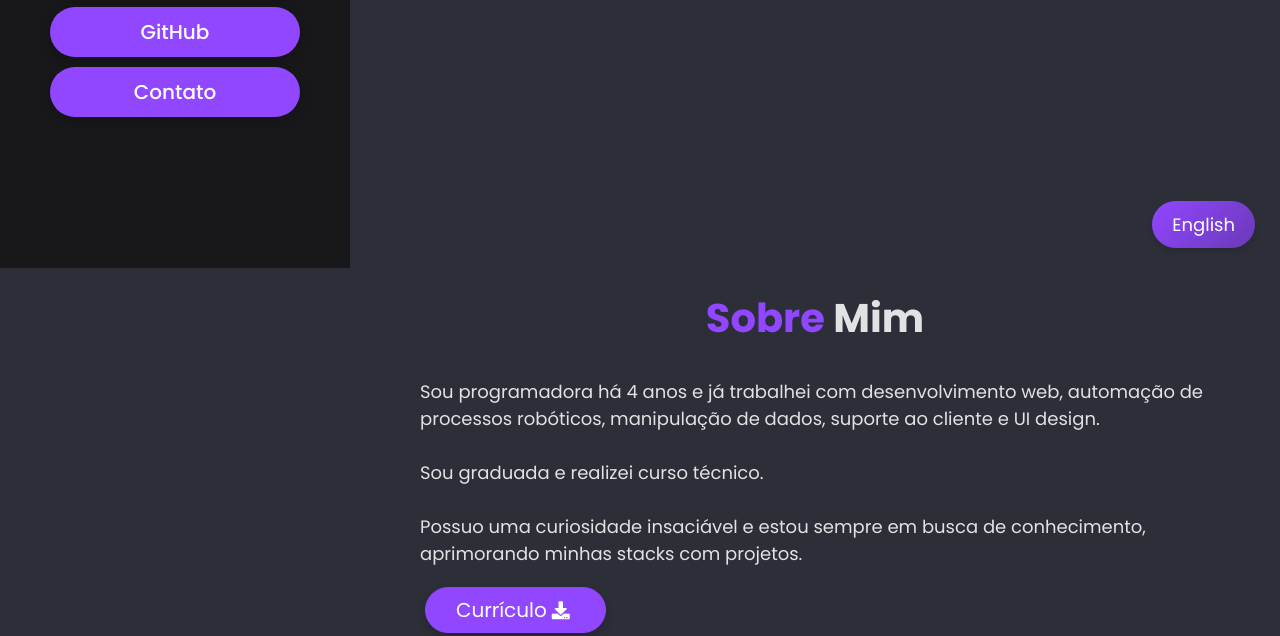
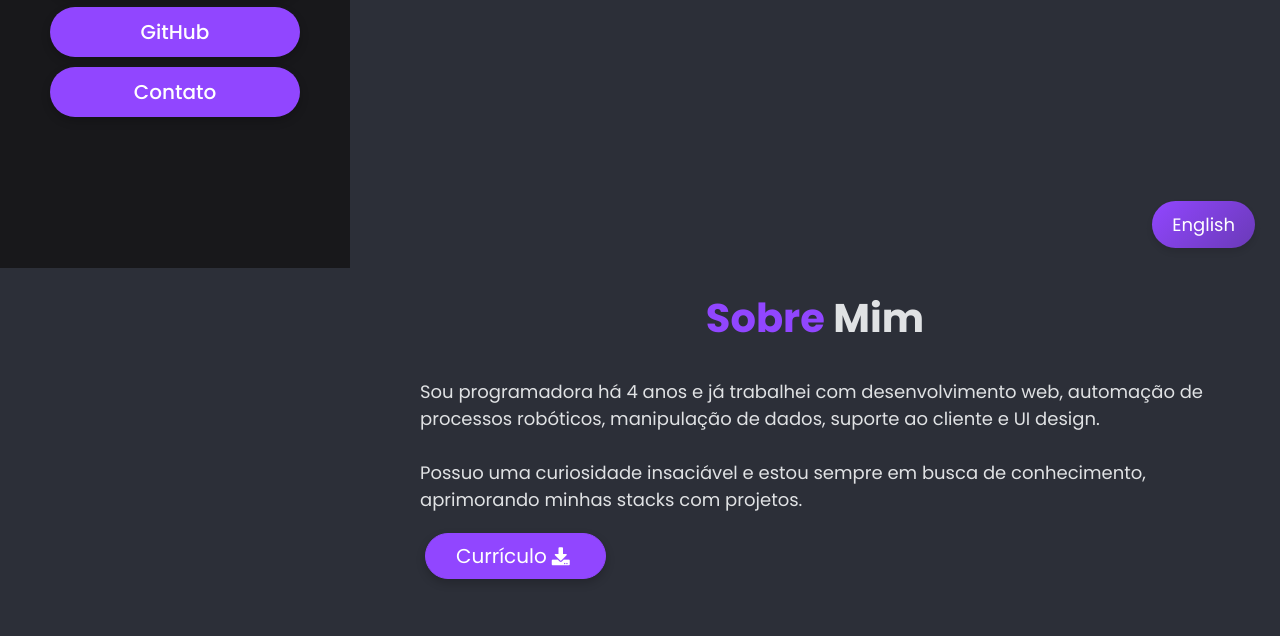
Before and after one commit to rebekafarias/portfolio, a website: page index.html in a window 1280 px wide. Shown: the part 532-1168 px from the top of the page. Drawn offline with Linux system fonts and the light colour scheme; no server answers.

Commit message:
Update index.html

```diff
--- a/index.html
+++ b/index.html
@@ -49,7 +49,7 @@
         <div class="row">
             <div class="info">
                 <h3>Sou programadora há 4 anos e já trabalhei com desenvolvimento web, automação de processos robóticos, manipulação
-                    de dados, suporte ao cliente e UI design. <br><br> Sou graduada e realizei curso técnico. <br><br> Possuo uma
+                    de dados, suporte ao cliente e UI design. <br><br> Possuo uma
                     curiosidade insaciável e estou sempre em busca de conhecimento, aprimorando minhas stacks com projetos.</h3>
                 <a href="doc/curriculo.pdf"><button class="btn">Currículo<i class="fas fa-download"></i></button></a>
             </div>
```
